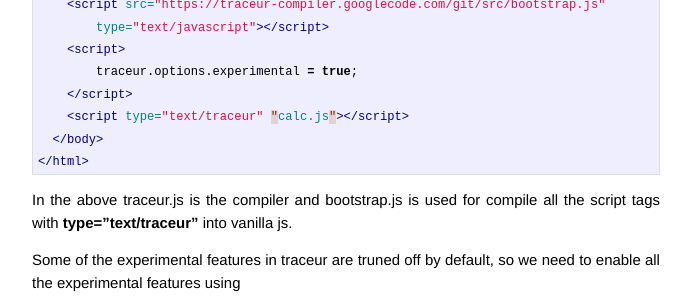
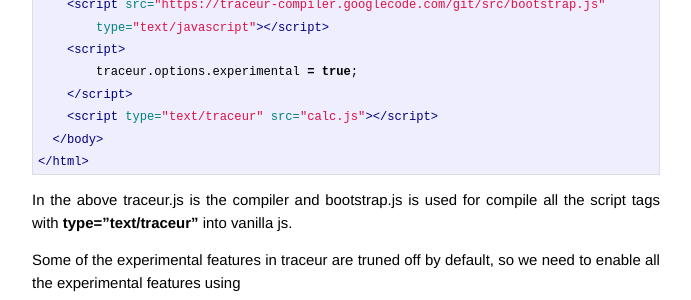
Before and after one commit to revathskumar/blog.revathskumar.com, a Jekyll site: the page built from _posts/2013-10-19-first-sip-of-es6-with-traceur.md, in a window 1280 px wide and 900 px high, scrolled down 404 px. Shown: the part 150-450 px from the top of the window, without its empty margins (294-985 px from the left). Built offline with Jekyll 4.4.1, drawn with Linux system fonts in a browser that asks for light colours; Markdown is read by kramdown in place of the engine named in the settings; some of the changed lines change nothing that is shown.

Commit message:
Fixed missing src

```diff
--- a/_posts/2013-10-19-first-sip-of-es6-with-traceur.md
+++ b/_posts/2013-10-19-first-sip-of-es6-with-traceur.md
@@ -27,7 +27,7 @@
     <script>
         traceur.options.experimental = true;
     </script>
-    <script type="text/traceur" "calc.js"></script>
+    <script type="text/traceur" src="calc.js"></script>
   </body>
 </html>
 {% endhighlight %}
```
